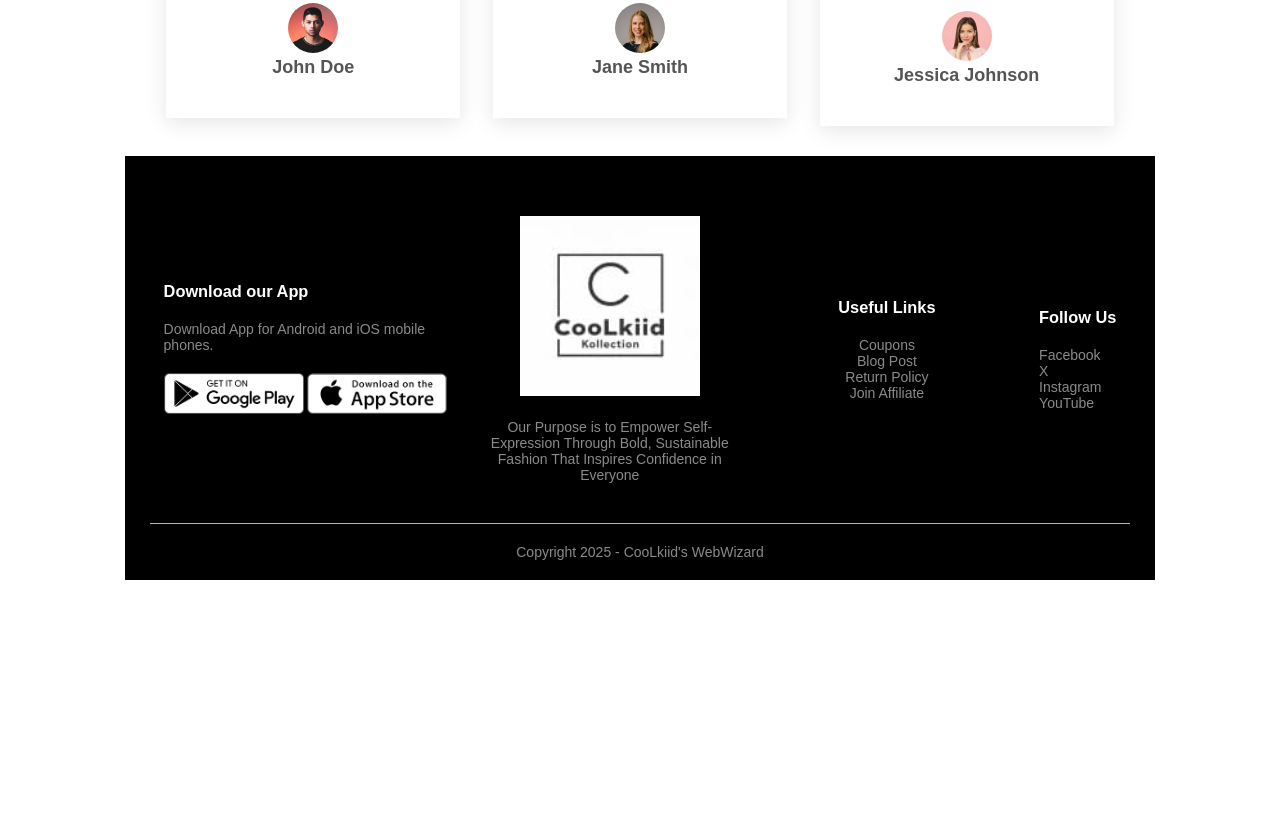
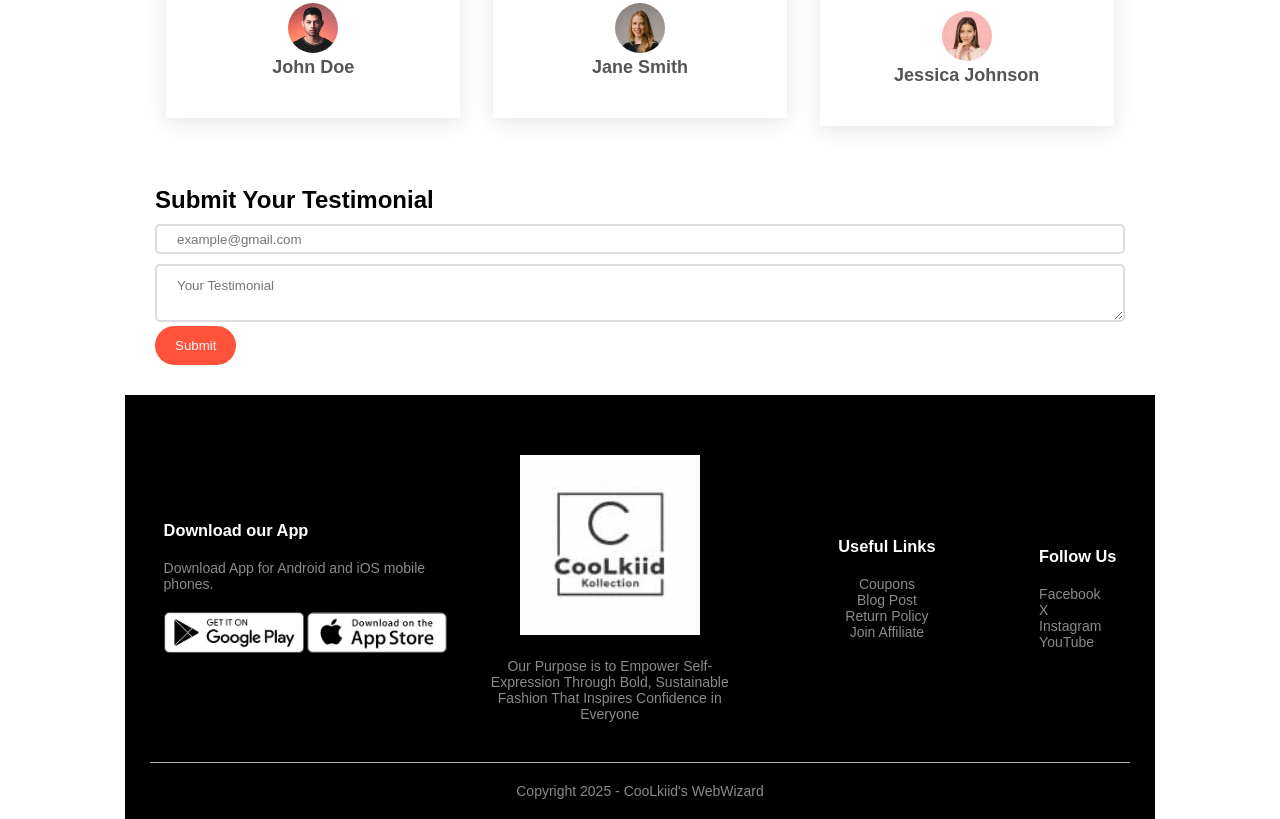
Before and after one commit to CooLkiid17/CooLkiid-Kollection, a plain HTML site: page index.html in a window 1280 px wide. Shown: the part 3502-4321 px from the top of the page. Before the commit the page ends 4082 px from the top, so only its background shows below. Drawn offline with Linux system fonts and the light colour scheme.

Commit message:
index.html

```diff
--- a/index.html
+++ b/index.html
@@ -248,6 +248,14 @@
         </div>
     </div>
 </div>
+    <div class="submitTestimonial">
+    <h2>Submit Your Testimonial</h2>
+    <form>
+        <input class="inside" type="email" placeholder="example@gmail.com" required>
+        <textarea class="cooll" placeholder="Your Testimonial" required></textarea>
+        <button class="cool" type="submit">Submit</button>
+    </form>
+</div>
 
 <!--footer-->
 <div class="footer">
```
